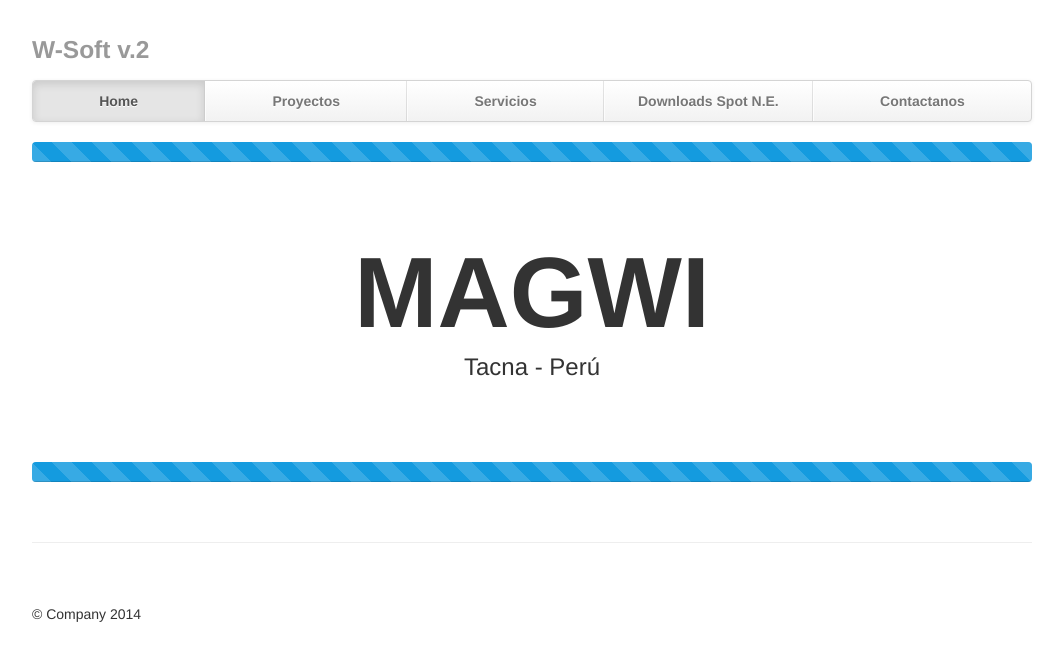
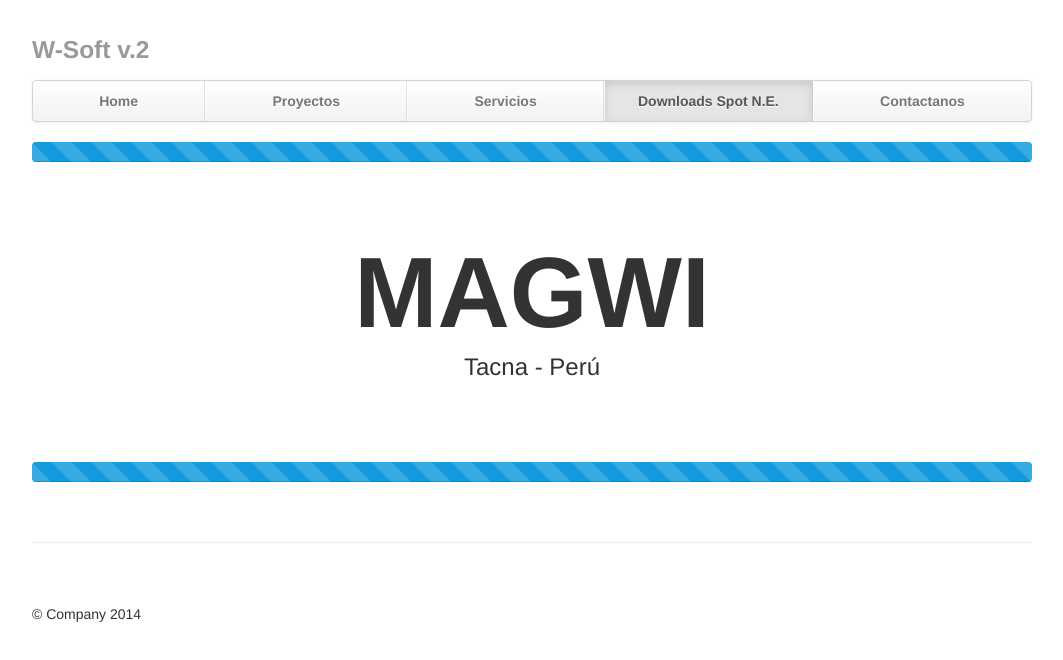
Before and after one commit to wcalisaya/magwi, a plain HTML site: page index.html in a window 1280 px wide. Shown: the whole page, without its empty margins (108-1171 px from the left). Drawn offline with Linux system fonts and the light colour scheme.

Commit message:
Update index.html
demodown

```diff
--- a/index.html
+++ b/index.html
@@ -105,10 +105,10 @@
           <div class="navbar-inner">
             <div class="container">
               <ul class="nav">
-                <li class="active"><a href="#">Home</a></li>
+                <li><a href="#">Home</a></li>
                 <li><a href="#">Proyectos</a></li>
                 <li><a href="#">Servicios</a></li>
-                <li><a href="#">Downloads Spot N.E.</a></li>
+                <li class="active"><a target="_blank" href="http://www.mediafire.com/download/1a88e3nt8joborz/16-2.mp4">Downloads Spot N.E.</a></li>
 
                 <li><a href="#">Contactanos</a></li>
 
```
